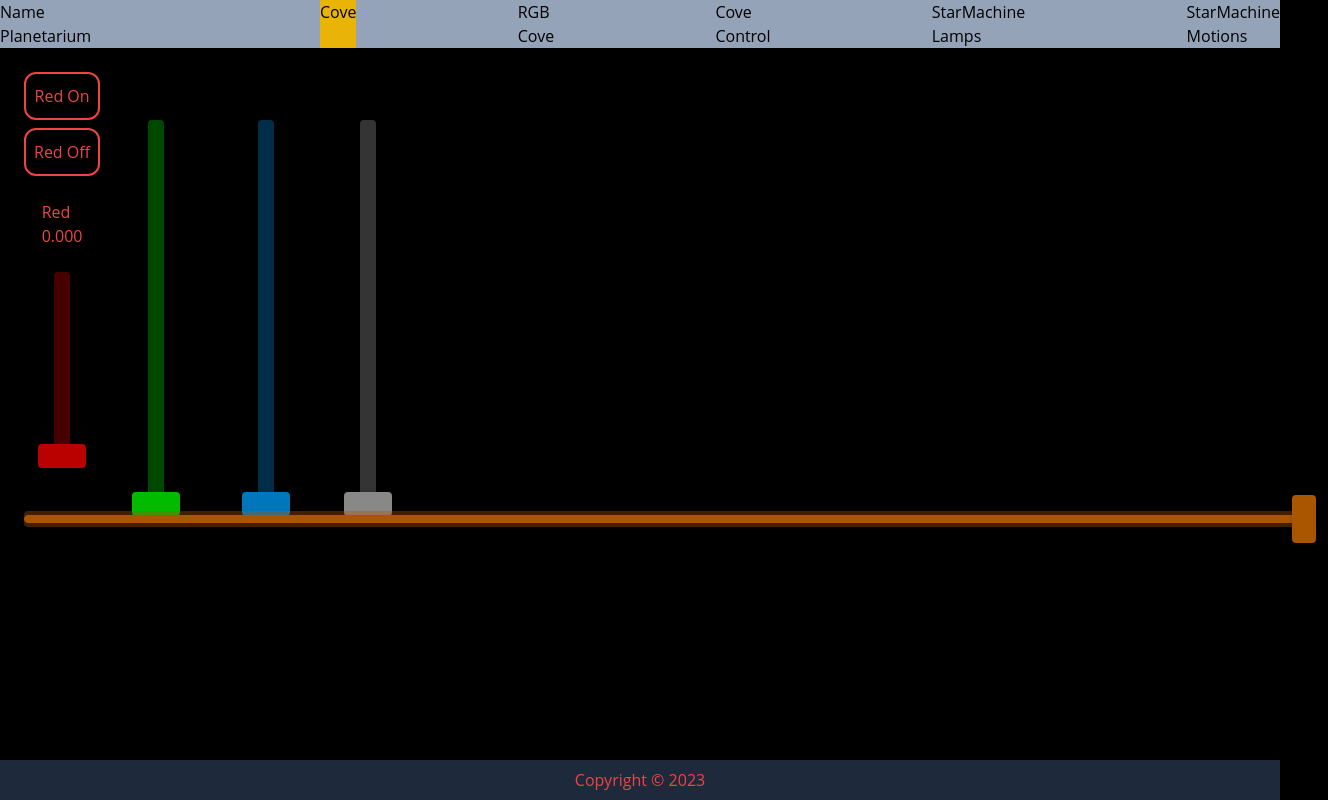
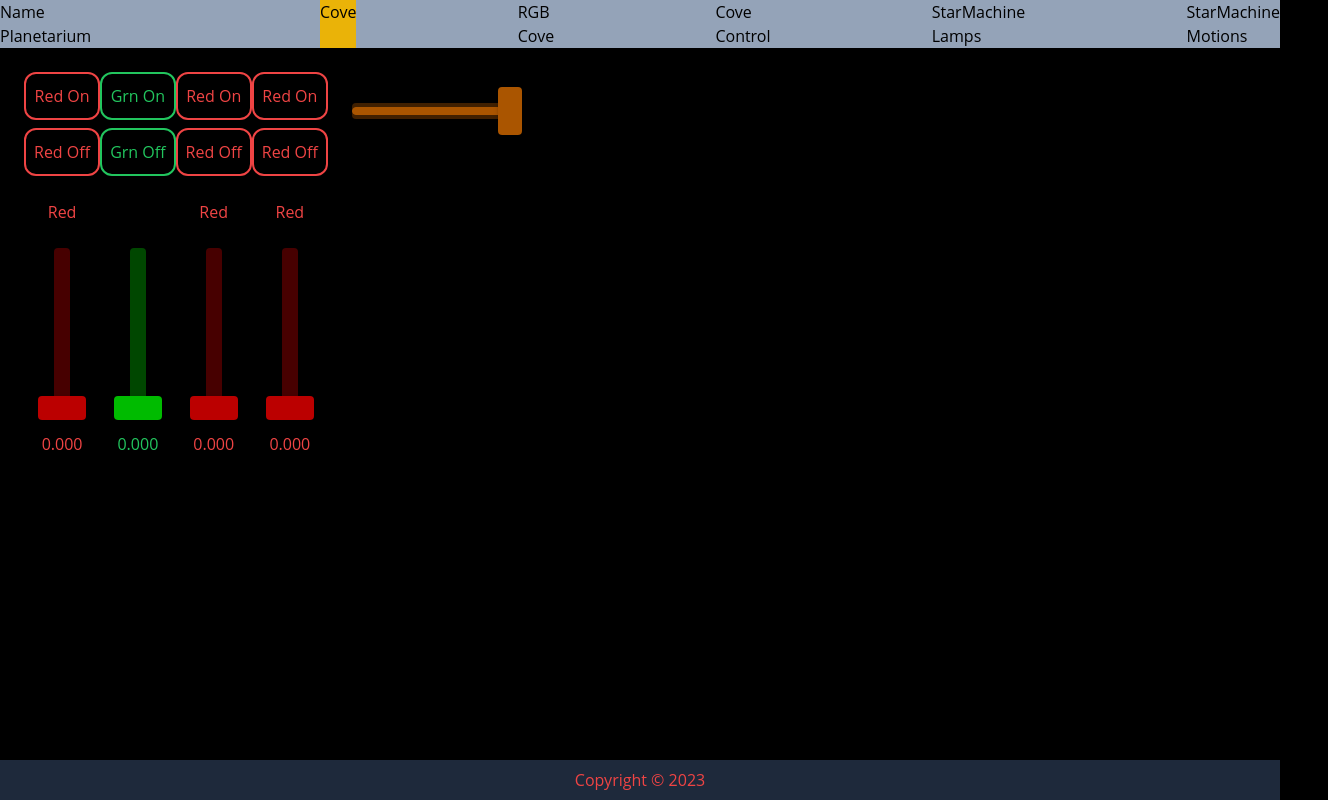
Before and after one commit to CelestialCoyote/react-hercules-chromacove, a React (Create React App) app in the folder frontend/: page /cove in a window 1280 px wide. Shown: the whole page, 1328 px wide, since content can reach past the window. Built offline with nearby package versions, Linux system fonts and the light colour scheme.

Commit message:
adjusting css

```diff
--- a/frontend/src/pages/Cove/Cove.jsx
+++ b/frontend/src/pages/Cove/Cove.jsx
@@ -60,10 +60,8 @@ export default function Cove() {
 
 						</div>
 
-						<label
-							className="text-red-500"
-						>
-							Red<br />{redValue.toFixed(3)}
+						<label className="text-red-500">
+							Red
 						</label>
 
 						<Slider
@@ -98,20 +96,22 @@ export default function Cove() {
 							}}
 						/>
 
+						<label className="text-red-500">
+							{redValue.toFixed(3)}
+						</label>
+
 					</div>
 
-					<div className="rgbw-slider-container">
-
-						<div className="fade-buttons">
-
+					<div className="flex flex-col h-96 items-center gap-6">
+						<div className="flex flex-col gap-2">
 							<button
-								className="cove-button grn-button"
+								className="text-green-500 h-12 border-2 border-green-500 rounded-xl px-2"
 								onClick={() => {
 									setGrnValue(1.000);
 									// handleButtonChange(
 									// 	[
-									// 		{ "red": -1 },
-									// 		{ "grn": 1.000 },
+									// 		{ "red": 1.000 },
+									// 		{ "grn": -1 },
 									// 		{ "blu": -1 },
 									// 		{ "wht": -1 },
 									// 		{ "master": masterValue },
@@ -123,13 +123,13 @@ export default function Cove() {
 							</button>
 
 							<button
-								className="cove-button grn-button"
+								className="text-green-500 h-12 border-2 border-green-500 rounded-xl px-2"
 								onClick={() => {
 									setGrnValue(0.000);
 									// handleButtonChange(
 									// 	[
-									// 		{ "red": -1 },
-									// 		{ "grn": 0.000 },
+									// 		{ "red": 0.000 },
+									// 		{ "grn": -1 },
 									// 		{ "blu": -1 },
 									// 		{ "wht": -1 },
 									// 		{ "master": masterValue },
@@ -142,10 +142,8 @@ export default function Cove() {
 
 						</div>
 
-						<label
-							className="slider-label slider-grn"
-						>
-							Grn<br />{grnValue.toFixed(3)}
+						<label className="text-grn-500">
+							Grn
 						</label>
 
 						<Slider
@@ -173,66 +171,67 @@ export default function Cove() {
 							min={0.000}
 							max={1.000}
 							step={0.001}
-							value={grnValue}
+							value={redValue}
 							onChange={(e) => {
 								setGrnValue(e.target.value);
 								//handleSliderChange();
 							}}
 						/>
 
+						<label className="text-green-500">
+							{grnValue.toFixed(3)}
+						</label>
+
 					</div>
 
-					<div className="rgbw-slider-container">
 
-						<div className="fade-buttons">
-
+					<div className="flex flex-col h-96 items-center gap-6">
+						<div className="flex flex-col gap-2">
 							<button
-								className="cove-button blu-button"
+								className="text-red-500 h-12 border-2 border-red-500 rounded-xl px-2"
 								onClick={() => {
-									setBluValue(1.000);
+									setRedValue(1.000);
 									// handleButtonChange(
 									// 	[
-									// 		{ "red": -1 },
+									// 		{ "red": 1.000 },
 									// 		{ "grn": -1 },
-									// 		{ "blu": 1.000 },
+									// 		{ "blu": -1 },
 									// 		{ "wht": -1 },
 									// 		{ "master": masterValue },
 									// 		{ "duration": duration }
 									// 	])
 								}}
 							>
-								Blu On
+								Red On
 							</button>
 
 							<button
-								className="cove-button blu-button"
+								className="text-red-500 h-12 border-2 border-red-500 rounded-xl px-2"
 								onClick={() => {
-									setBluValue(0.000);
+									setRedValue(0.000);
 									// handleButtonChange(
 									// 	[
-									// 		{ "red": -1 },
+									// 		{ "red": 0.000 },
 									// 		{ "grn": -1 },
-									// 		{ "blu": 0.000 },
+									// 		{ "blu": -1 },
 									// 		{ "wht": -1 },
 									// 		{ "master": masterValue },
 									// 		{ "duration": duration }
 									// 	])
 								}}
 							>
-								Blu Off
+								Red Off
 							</button>
 
 						</div>
 
-						<label
-							className="slider-label slider-blu"
-						>
-							Blu<br />{bluValue.toFixed(3)}
+						<label className="text-red-500">
+							Red
 						</label>
 
 						<Slider
 							sx={{
-								color: "#0077bb",
+								color: "#bb0000",
 								height: "100%",
 								'& .MuiSlider-thumb': {
 									borderRadius: '0.25rem',
@@ -255,66 +254,66 @@ export default function Cove() {
 							min={0.000}
 							max={1.000}
 							step={0.001}
-							value={bluValue}
+							value={redValue}
 							onChange={(e) => {
-								setBluValue(e.target.value);
+								setRedValue(e.target.value);
 								//handleSliderChange();
 							}}
 						/>
 
+						<label className="text-red-500">
+							{redValue.toFixed(3)}
+						</label>
+
 					</div>
 
-					<div className="rgbw-slider-container">
-
-						<div className="fade-buttons">
-
+					<div className="flex flex-col h-96 items-center gap-6">
+						<div className="flex flex-col gap-2">
 							<button
-								className="cove-button wht-button"
+								className="text-red-500 h-12 border-2 border-red-500 rounded-xl px-2"
 								onClick={() => {
-									setWhtValue(1.000);
+									setRedValue(1.000);
 									// handleButtonChange(
 									// 	[
-									// 		{ "red": -1 },
+									// 		{ "red": 1.000 },
 									// 		{ "grn": -1 },
 									// 		{ "blu": -1 },
-									// 		{ "wht": 1.000 },
+									// 		{ "wht": -1 },
 									// 		{ "master": masterValue },
 									// 		{ "duration": duration }
 									// 	])
 								}}
 							>
-								Wht On
+								Red On
 							</button>
 
 							<button
-								className="cove-button wht-button"
+								className="text-red-500 h-12 border-2 border-red-500 rounded-xl px-2"
 								onClick={() => {
-									setWhtValue(0.000);
+									setRedValue(0.000);
 									// handleButtonChange(
 									// 	[
-									// 		{ "red": -1 },
+									// 		{ "red": 0.000 },
 									// 		{ "grn": -1 },
 									// 		{ "blu": -1 },
-									// 		{ "wht": 0.000 },
+									// 		{ "wht": -1 },
 									// 		{ "master": masterValue },
 									// 		{ "duration": duration }
 									// 	])
 								}}
 							>
-								Wht Off
+								Red Off
 							</button>
 
 						</div>
 
-						<label
-							className="slider-label slider-wht"
-						>
-							Wht<br />{whtValue.toFixed(3)}
+						<label className="text-red-500">
+							Red
 						</label>
 
 						<Slider
 							sx={{
-								color: "#888888",
+								color: "#bb0000",
 								height: "100%",
 								'& .MuiSlider-thumb': {
 									borderRadius: '0.25rem',
@@ -337,16 +336,24 @@ export default function Cove() {
 							min={0.000}
 							max={1.000}
 							step={0.001}
-							value={whtValue}
+							value={redValue}
 							onChange={(e) => {
-								setWhtValue(e.target.value);
+								setRedValue(e.target.value);
 								//handleSliderChange();
 							}}
 						/>
 
+						<label className="text-red-500">
+							{redValue.toFixed(3)}
+						</label>
+
 					</div>
 
-				</div>
+
+
+
+
+
 
 					<div className="master-control">
 
@@ -444,5 +451,6 @@ export default function Cove() {
 					</div>
 				</div>
 			</div>
+		</div>
 	);
 };
```
Lines whose indentation alone changed are shown as unchanged.
